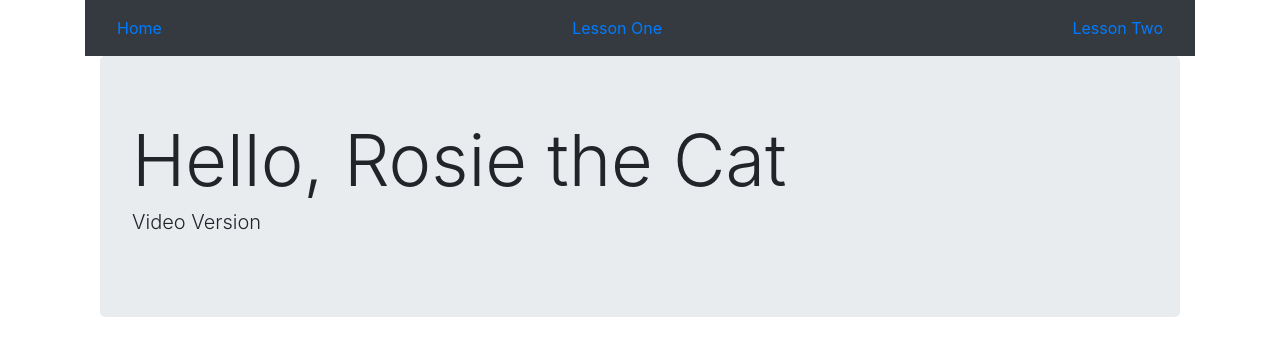
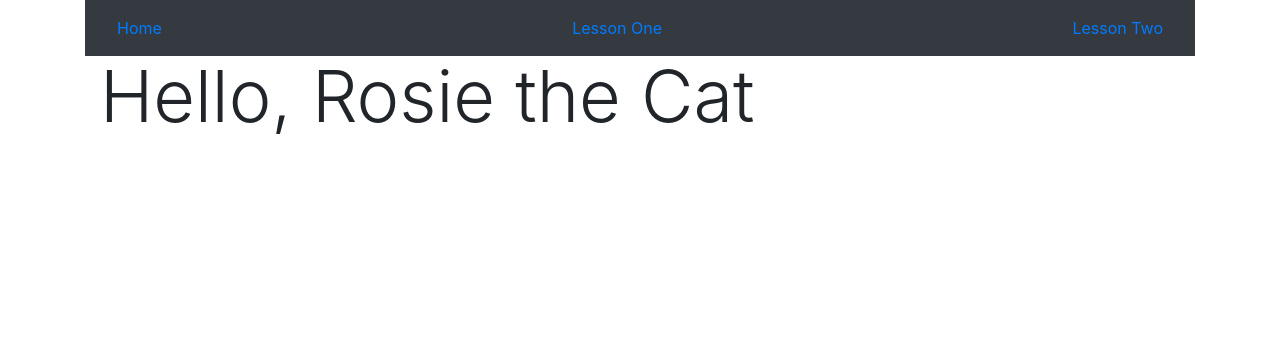
Before and after one commit to howardkitto/ProSpelling, a React (Create React App) app in the folder frontend/: page / in a window 1280 px wide. Shown: the top 356 px of the page. Built offline with nearby package versions, Linux system fonts and the light colour scheme.

Commit message:
added extra props to Video component

```diff
--- a/frontend/src/HomeContainer.js
+++ b/frontend/src/HomeContainer.js
@@ -13,15 +13,19 @@ render(){
   return(
 
     <div className="container">
-      <div className="jumbotron">
+
         <h1 className="display-3">Hello, {this.props.spellerName}</h1>
-        <p className="lead">Video Version</p>
-      </div>
-      <Video src={rosie}/>
+        <Video  src={rosie}
+              height = {180}
+              width = {302}
+              muted = {true}/>
+
   </div>
         )
     }
 }
+
+
 
 const mapStateToProps = state => {
   return {
--- a/frontend/src/LessonTwoContainer.js
+++ b/frontend/src/LessonTwoContainer.js
@@ -11,7 +11,11 @@ render(){
     return(
         <div>
         <h1>Lesson Two</h1>
-        <Video src={Jasmine1} />
+        <Video  src={Jasmine1}
+                height = {302}
+                width = {450}
+                muted = {false}
+                />
 
         </div>
 
--- a/frontend/src/Video.js
+++ b/frontend/src/Video.js
@@ -7,8 +7,10 @@ var context
 
 class Video extends Component{
 
+
     componentDidMount(){
         context = this.videoCanvas.getContext("2d")
+        this.sourceVideo.muted = this.props.muted
         this.sourceVideo.play()
         this.updateCanvas()
       }
@@ -17,6 +19,7 @@ class Video extends Component{
 
          //wasted some time here - check the video element is still available
           if(this.sourceVideo){
+            //  console.log(this.state.height)
             context.drawImage(this.sourceVideo, 0, 0, this.sourceVideo.videoWidth, this.sourceVideo.videoHeight)
           requestAnimationFrame(_=>{this.updateCanvas()})
 
@@ -28,12 +31,13 @@ class Video extends Component{
             <video  src={this.props.src}
             type="video/mp4"
             className="video"
-            ref={(video) => { this.sourceVideo = video; }}
-
-            loop muted autoPlay hidden playsInline
+            ref={(video) => {this.sourceVideo = video }}
+            loop autoPlay hidden playsInline
             />
-    <canvas   className="videoCanvas"
+            <canvas   className="videoCanvas"
               ref={(canvas) => { this.videoCanvas = canvas; }}
+              width = {this.props.width}
+              height = {this.props.height}
             />
             </div>)
 
@@ -45,5 +49,7 @@ class Video extends Component{
 export default Video
 
 Video.propTypes = {
-    src: PropTypes.string.isRequired
+    src:PropTypes.string.isRequired,
+    height:PropTypes.number.isRequired,
+    width:PropTypes.number
 }
```
